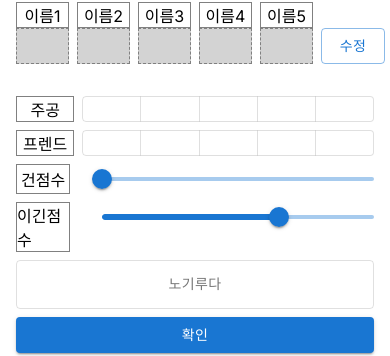
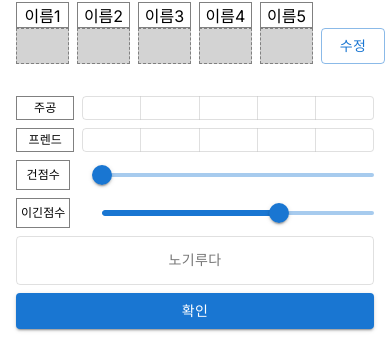
Before and after one commit to gamrom/gbd, a Next.js app: page /mighty in a window 390 px wide. Shown: the part 153-509 px from the top of the page. Built offline with nearby package versions, Linux system fonts and the light colour scheme; no server answers.

Commit message:
마이티계산기모바일이상한것수정

```diff
--- a/app/mighty/page.tsx
+++ b/app/mighty/page.tsx
@@ -473,7 +473,7 @@ export default function MightyPage() {
             <div>
               <form onSubmit={calFormik.handleSubmit} className="mt-8">
                 <div className="grid grid-cols-[1fr_5fr] gap-2">
-                  <Box className="flex items-center justify-center" component="section" sx={{ border: '1px solid grey' }}>주공</Box>
+                  <Box className="flex items-center justify-center text-xs" component="section" sx={{ border: '1px solid grey' }}>주공</Box>
                   <ToggleButtonGroup
                     value={calFormik.values.king}
                     exclusive
@@ -506,7 +506,7 @@ export default function MightyPage() {
                 }
 
                 <div className="grid grid-cols-[1fr_5fr] gap-2 mt-2">
-                  <Box className="flex items-center justify-center" component="section" sx={{ border: '1px solid grey' }}>프렌드</Box>
+                  <Box className="flex items-center justify-center text-xs" component="section" sx={{ border: '1px solid grey' }}>프렌드</Box>
                   <ToggleButtonGroup
                     value={calFormik.values.friend}
                     exclusive
@@ -538,7 +538,7 @@ export default function MightyPage() {
                   ) : null
                 }
                 <div className="grid grid-cols-[1fr_5fr] gap-8 mt-2">
-                  <Box className="flex items-center justify-center" component="section" sx={{ border: '1px solid grey' }}>건점수</Box>
+                  <Box className="flex items-center justify-center text-xs" component="section" sx={{ border: '1px solid grey' }}>건점수</Box>
                   <Slider
                     name="betPoint"
                     onChange={(e: any) => {
@@ -553,7 +553,7 @@ export default function MightyPage() {
                 </div>
 
                 <div className="grid grid-cols-[1fr_5fr] gap-8 mt-2">
-                  <Box className="flex items-center justify-center" component="section" sx={{ border: '1px solid grey' }}>이긴점수</Box>
+                  <Box className="flex items-center justify-center text-xs" component="section" sx={{ border: '1px solid grey' }}>이긴점수</Box>
                   <Slider
                     name="winPoint"
                     onChange={(e: any) => {
```
